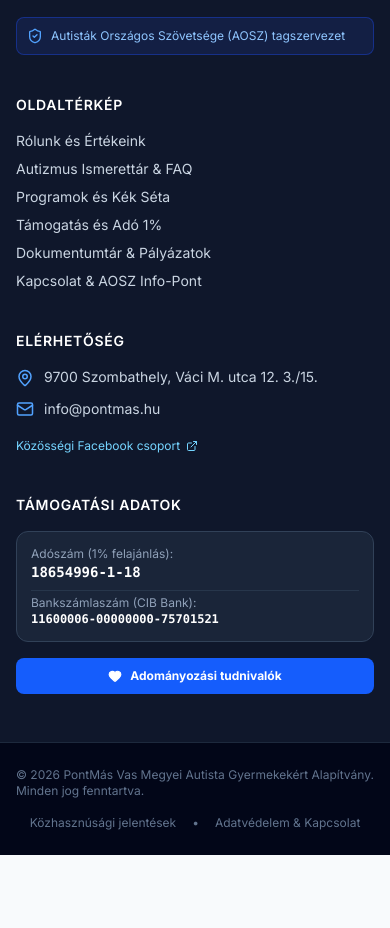
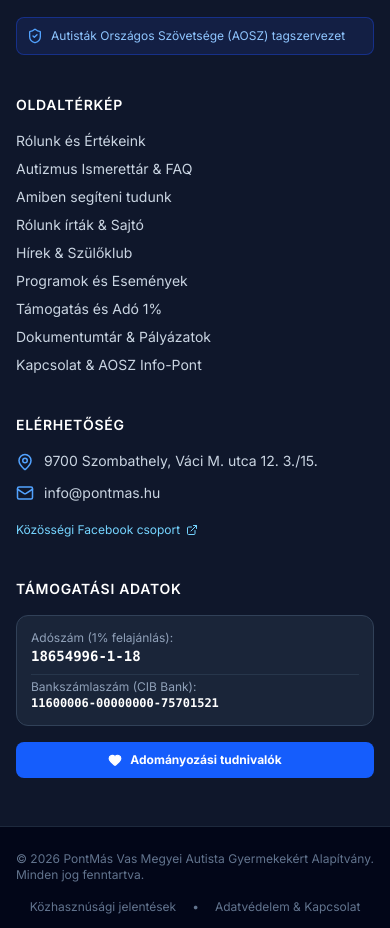
Before and after one commit to pohi99999/pontmas, a Next.js app: page / in a window 390 px wide. Shown: the part 4260-5188 px from the top of the page. Before the commit the page ends 5115 px from the top, so only its background shows below. Built offline with nearby package versions, Linux system fonts and the light colour scheme.

Commit message:
feat(navigation): Update Header and Footer navigation with full site links

```diff
--- a/src/components/layout/Footer.tsx
+++ b/src/components/layout/Footer.tsx
@@ -32,7 +32,7 @@ export default function Footer() {
           {/* Oszlop 2: Gyorslinkek */}
           <div className="space-y-4">
             <h3 className="text-sm font-semibold uppercase tracking-wider text-white">Oldaltérkép</h3>
-            <ul className="space-y-2 text-sm">
+            <ul className="grid grid-cols-1 sm:grid-cols-2 lg:grid-cols-1 gap-2 text-sm">
               <li>
                 <Link href="/rolunk" className="hover:text-white transition-colors">Rólunk és Értékeink</Link>
               </li>
@@ -40,7 +40,16 @@ export default function Footer() {
                 <Link href="/autizmus" className="hover:text-white transition-colors">Autizmus Ismerettár & FAQ</Link>
               </li>
               <li>
-                <Link href="/programok" className="hover:text-white transition-colors">Programok és Kék Séta</Link>
+                <Link href="/segitseg" className="hover:text-white transition-colors">Amiben segíteni tudunk</Link>
+              </li>
+              <li>
+                <Link href="/rolunk-irtak" className="hover:text-white transition-colors">Rólunk írták & Sajtó</Link>
+              </li>
+              <li>
+                <Link href="/hirek" className="hover:text-white transition-colors">Hírek & Szülőklub</Link>
+              </li>
+              <li>
+                <Link href="/programok" className="hover:text-white transition-colors">Programok és Események</Link>
               </li>
               <li>
                 <Link href="/tamogatas" className="hover:text-white transition-colors">Támogatás és Adó 1%</Link>
--- a/src/components/layout/Header.tsx
+++ b/src/components/layout/Header.tsx
@@ -13,8 +13,11 @@ export default function Header() {
 
   const navItems = [
     { label: 'Kezdőlap', href: '/' },
+    { label: 'Autizmusról', href: '/autizmus' },
+    { label: 'Segítség', href: '/segitseg' },
     { label: 'Rólunk', href: '/rolunk' },
-    { label: 'Autizmus', href: '/autizmus' },
+    { label: 'Rólunk írták', href: '/rolunk-irtak' },
+    { label: 'Hírek', href: '/hirek' },
     { label: 'Programok', href: '/programok' },
     { label: 'Dokumentumok', href: '/dokumentumok' },
     { label: 'Kapcsolat', href: '/kapcsolat' },
```
Also changed, not shown: 1 other file (tests, documents, lock files or other folders).
